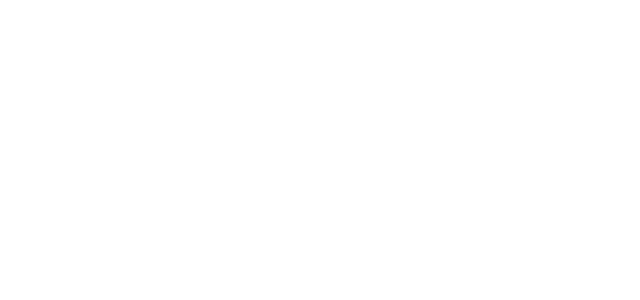
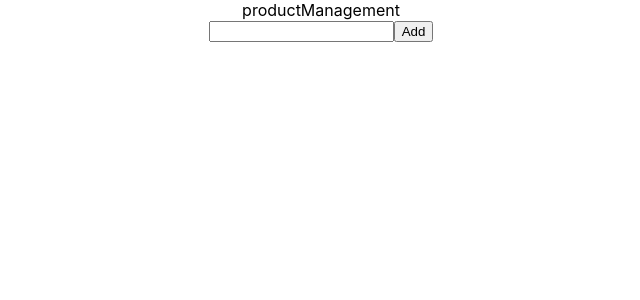
Before and after one commit to ZahraNejati79/product-management, a React (Create React App) app: page / in a window 1280 px wide. Shown: the top 300 px of the page, without its empty margins (319-959 px from the left). Built offline with nearby package versions, Linux system fonts and the light colour scheme.

Commit message:
Product without category

```diff
--- a/src/App.js
+++ b/src/App.js
@@ -1,9 +1,12 @@
 import "./App.css";
+import ProductManagement from "./Components/ProductManagement/ProductManagement";
 
 const App = () => {
   return (
     <div className="App">
-      <div className="container"></div>
+      <div className="container">
+        <ProductManagement />
+      </div>
     </div>
   );
 };
--- /dev/null
+++ b/src/Components/ProductForm/ProductForm.jsx
@@ -0,0 +1,22 @@
+import { useState } from "react";
+
+const ProductForm = ({ submitHandler }) => {
+  const [product, setProduct] = useState("");
+  const onchange = (e) => {
+    console.log(e.target.value);
+    setProduct(e.target.value);
+  };
+  const onSubmit = (e) => {
+    e.preventDefault();
+    submitHandler(product);
+    setProduct("");
+  };
+  return (
+    <form onSubmit={onSubmit}>
+      <input onChange={onchange} value={product} type="text" />
+      <button type="submit">Add</button>
+    </form>
+  );
+};
+
+export default ProductForm;
--- a/src/Components/ProductList/ProductList.jsx
+++ b/src/Components/ProductList/ProductList.jsx
@@ -0,0 +1,13 @@
+import Product from "../product/product";
+
+const ProductList = ({ products }) => {
+  return (
+    <div>
+      {products.map((product) => {
+        return <Product product={product} key={product.id} />;
+      })}
+    </div>
+  );
+};
+
+export default ProductList;
--- /dev/null
+++ b/src/Components/ProductManagement/ProductManagement.jsx
@@ -0,0 +1,25 @@
+import { useState } from "react";
+import ProductForm from "../ProductForm/ProductForm";
+import ProductList from "../ProductList/ProductList";
+
+const ProductManagement = () => {
+  const [products, setProducts] = useState([]);
+  const addHandler = (product) => {
+    console.log(product);
+    const newProduct = {
+      category: product,
+      name: product,
+      id: products.length,
+    };
+    setProducts([...products, newProduct]);
+  };
+  return (
+    <div>
+      productManagement
+      <ProductForm submitHandler={addHandler} />
+      <ProductList products={products} />
+    </div>
+  );
+};
+
+export default ProductManagement;
--- a/src/Components/product.js
+++ /dev/null
@@ -1,5 +0,0 @@
-const Product = () => {
-  return <div>product</div>;
-};
-
-export default Product;
--- /dev/null
+++ b/src/Components/product/product.jsx
@@ -0,0 +1,10 @@
+const Product = ({ product }) => {
+  return (
+    <div>
+      <div>category:{product.category}</div>
+      <div>name:{product.name}</div>
+    </div>
+  );
+};
+
+export default Product;
```
